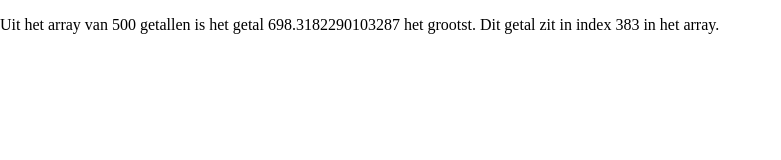
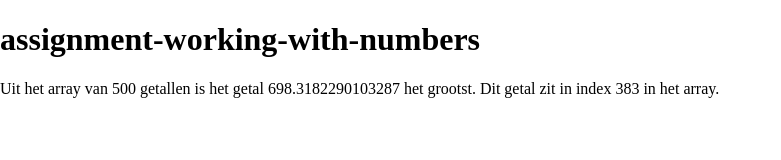
Before and after one commit to JuulCrooymans/assignment-working-with-numbers, a plain HTML site: page index.html in a window 1280 px wide. Shown: the whole page, without its empty margins (0-781 px from the left). Drawn offline with Linux system fonts and the light colour scheme.

Commit message:
added title

```diff
--- a/index.html
+++ b/index.html
@@ -7,6 +7,7 @@
     <title>assignment-working-with-numbers</title>
 </head>
 <body>
+    <h1>assignment-working-with-numbers</h1>
     <p></p>
     <script src="js/scripts.js"></script>
 </body>
```
